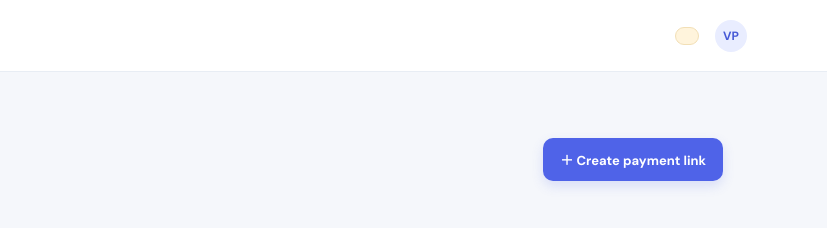
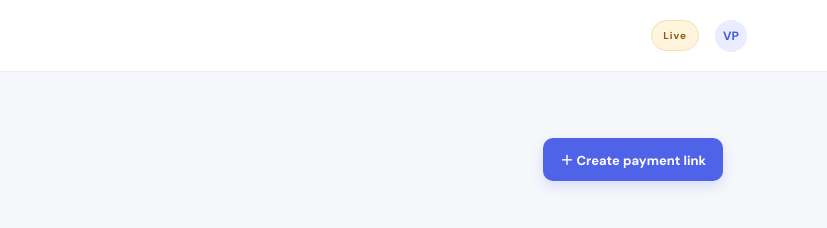
Before and after one commit to VPSS-Company/vpss-pay, a plain HTML site: page index.html in a window 1280 px wide. Shown: the top 228 px of the page, 453-1280 px from the left. Drawn offline with nearby package versions, Linux system fonts and the light colour scheme.

Commit message:
Change sync mode display to 'Live'
Updated sync mode display and adjusted HTML structure.

```diff
--- a/index.html
+++ b/index.html
@@ -6,7 +6,7 @@
 <link rel="stylesheet" href="styles.css">
 </head>
 <body>
-<header class="topbar"><a class="brand" href="index.html"><span class="brandmark">V</span> VPSS <b>PAY</b></a><div class="topright"><span class="sandbox-pill" id="syncModePill"></span><span class="avatar">VP</span></div></header>
+<header class="topbar"><a class="brand" href="index.html"><span class="brandmark">V</span> VPSS <b>PAY</b></a><div class="topright"><span class="sandbox-pill" id="syncModePill">Live</span><span class="avatar">VP</span></div></header>
 <main class="wrap">
   <section class="welcome"><div><p class="eyebrow">PAYMENT OPERATIONS</p><h1>Dashboard</h1><p class="muted">Create payment links and monitor simulated transactions.</p></div><button class="primary" id="newLinkBtn">＋ Create payment link</button></section>
   <section class="stats">
```
